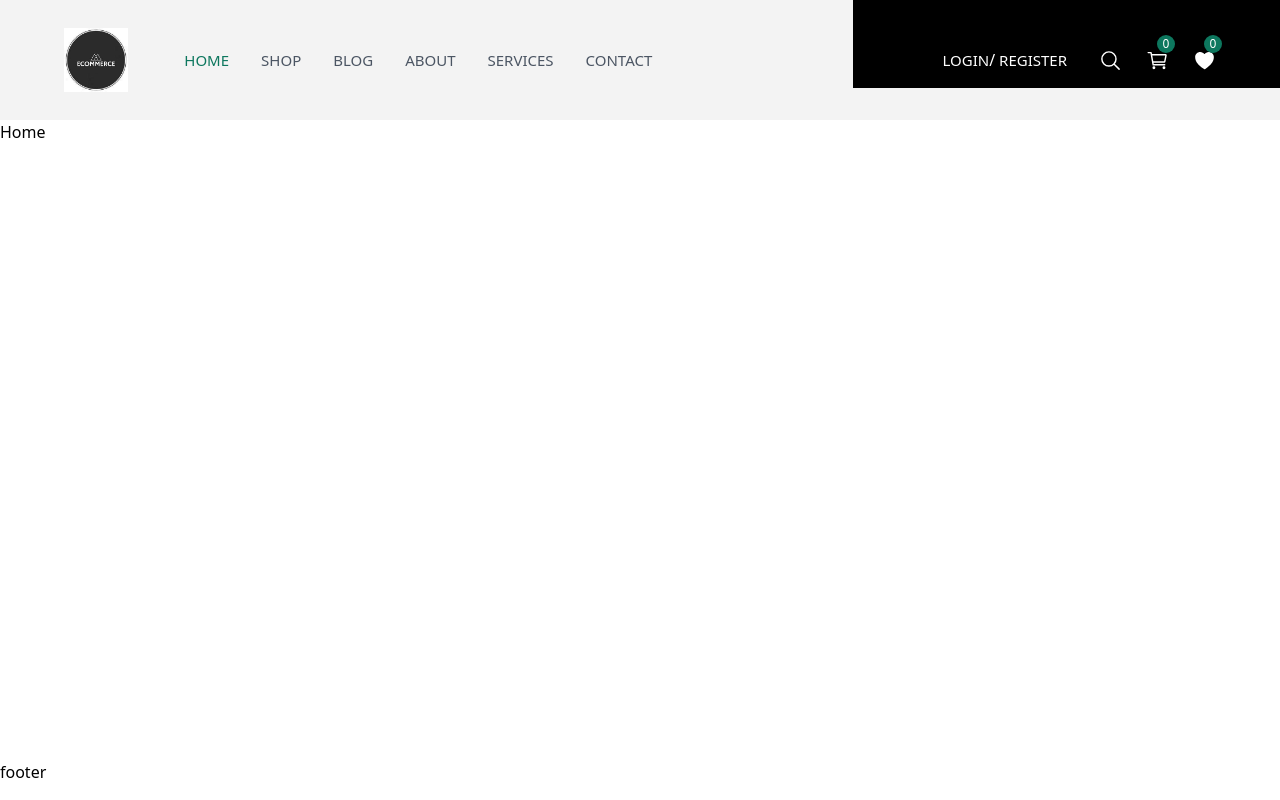
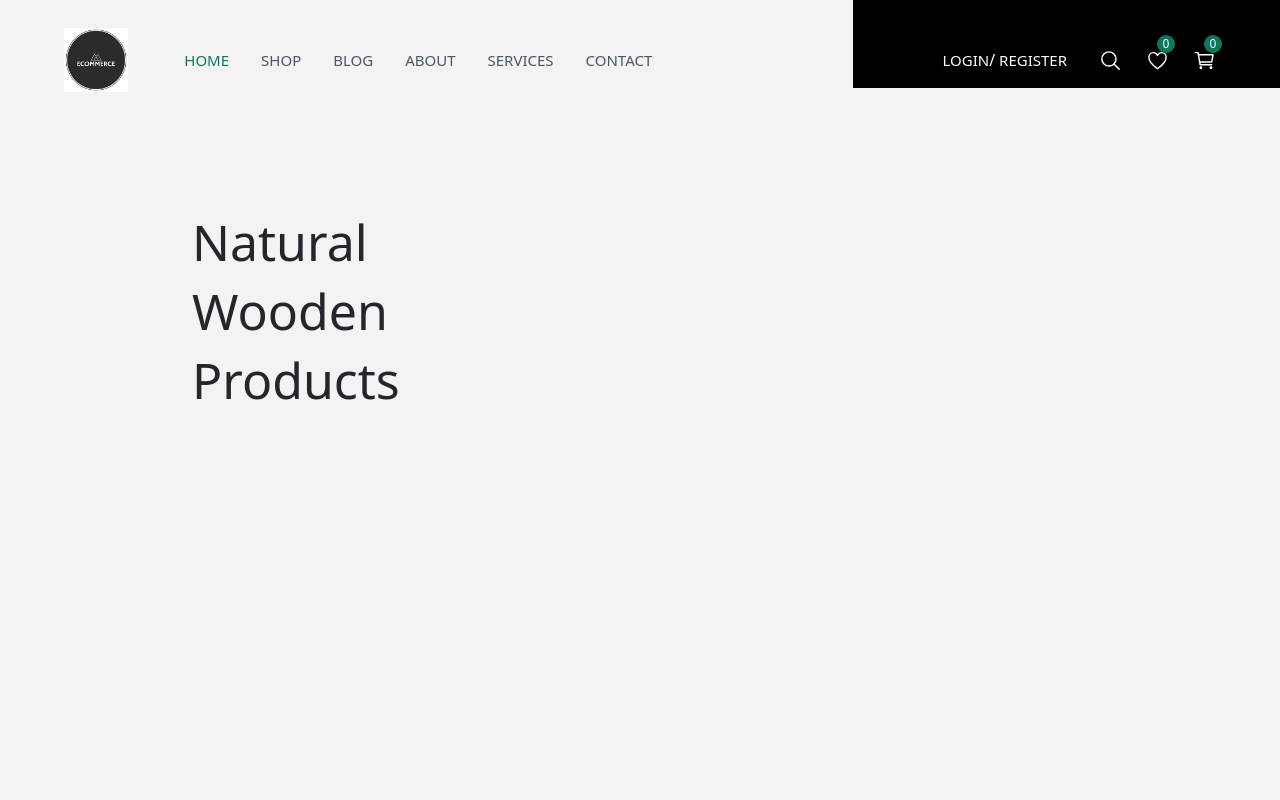
Before and after one commit to btruj/ecommerce, a React (Vite) app: page / in a window 1280 px wide. Shown: the top 800 px of the page. Built offline with nearby package versions, Linux system fonts and the light colour scheme.

Commit message:
finish navbar/started hero

```diff
--- a/src/components/common/CustomComponents.jsx
+++ b/src/components/common/CustomComponents.jsx
@@ -1,5 +1,24 @@
 import PropTypes from "prop-types";
 import { NavLink } from "react-router-dom";
+
+const Title = ({ level, children, className }) => {
+    const Heading = `h${level}`;
+    const classes = `font-medium ${
+      level === 1
+        ? "text-[80px] font-[600] text-primary"
+        : level === 2
+        ? "text-[40px] font-[700] text-primary"
+        : level === 3
+        ? "text-[28px] font-[700] text-primary"
+        : level === 4
+        ? "text-[24px] font-[600] text-primary"
+        : level === 5
+        ? "text-[22px] font-[600] text-primary"
+        : "text-[18px] font-[500] text-primary"
+    }`;
+
+    return <Heading className={`${className} ${classes}`}>{children}</Heading>;
+  };
 
 const CustomeNavLink = ({href, className, children}) => {
     const linkStyles =
@@ -32,7 +51,7 @@ const Badges = ({ children, color}) => {
     );
 };
 
-export {CustomeNavLink, CustomeLink, Badges };
+export {CustomeNavLink, CustomeLink, Badges, Title };
 
 CustomeNavLink.propTypes = {
     href: PropTypes.isRequired,
@@ -50,3 +69,9 @@ Badges.propTypes = {
   color: PropTypes.node.isRequired,
 
 };
+
+Title.propTypes = {
+    level: PropTypes.oneOf([1, 2, 3, 4, 5, 6]).isRequired,
+    children: PropTypes.node.isRequired,
+    className: PropTypes.node.isRequired,
+  };
--- a/src/components/common/Header.jsx
+++ b/src/components/common/Header.jsx
@@ -2,12 +2,16 @@ import { useEffect, useRef, useState } from "react"
 import LogoImg from "../../assets/common/logo.jpeg"
 import { menulists } from "../../assets/data/data"
 import { Badges, CustomeLink,CustomeNavLink } from "./CustomComponents"
-import { IoSearchOutline, IoCartOutline, IoHeart } from "react-icons/io5"
+import { IoSearchOutline, IoCartOutline, IoHeartOutline } from "react-icons/io5"
+import { AiOutlineClose, AiOutlineMenu } from "react-icons/ai"
+import { useLocation } from "react-router-dom";
 
 export const Header = () => {
 const [isOpen,setIsOpen] = useState(false);
 const [isScrolled,setIsScrolled] = useState(false);
+const location = useLocation();
 const menuRef = useRef(null);
+
 
 const toggleMenu = () => {
   setIsOpen(!isOpen)
@@ -54,9 +58,9 @@ const isHomePage = location.pathname === "/";
         ></div>
         )}
       <nav className="p-4 flex justify-between items-center relative">
-        <div className="flex items-center gap-14">
-         <div>
-           <img src={LogoImg} alt="LogoImg" className="h-16"/>
+        <div className="flex items-center gap-4 lg:gap-14">
+         <div className="h-10 lg:h-16 w-auto">
+           <img src={LogoImg} alt="LogoImg" className="h-full w-auto"/>
          </div>
          <div className="hidden lg:flex items-center justify-between gap-8">
           {menulists.map((list) => (
@@ -67,30 +71,37 @@ const isHomePage = location.pathname === "/";
         </div>
         </div>
         <div className="flex items-center gap-8 icons">
-          <div className="uppercase hidden lg:block relative z-20">
+          <div className="uppercase hidden lg:block text-inherit relative z-20">
             <CustomeLink className={`${
-              isScrolled || isHomePage ? "text-white" : "text-primary"
+              isScrolled || !isHomePage ? "text-primary" : "text-white"
               }`}
               >Login
                </CustomeLink>
             <span className={`${
-              isScrolled || isHomePage ? "text-white" : "text-primary"
+              isScrolled || !isHomePage ? "text-primary" : "text-white"
               }`}
               >
                 /
             </span>
             <CustomeLink className={`${
-              isScrolled || isHomePage ? "text-white" : "text-primary"
+              isScrolled || !isHomePage ? "text-primary" : "text-white"
               }`}
               > Register
               </CustomeLink>
           </div>
           <div className={`icon flex items-center justify-center gap-6 ${
-            isScrolled || isHomePage ? "text-white" : "text primary"
+            isScrolled || !isHomePage ? "text-primary" : "text-white"
           }`}
           >
             <IoSearchOutline size={23} />
 
+            <div className=" relative z-20">
+            <IoHeartOutline size={23} />
+
+            <div className="absolute -top-3.5 -right-1.5 ">
+              <Badges color="bg-primary-green">0</Badges>
+            </div>
+            </div>
             <div className=" relative z-20">
             <IoCartOutline size={23} />
 
@@ -98,15 +109,24 @@ const isHomePage = location.pathname === "/";
               <Badges color="bg-primary-green">0</Badges>
             </div>
             </div>
-            <div className=" relative z-20">
-            <IoHeart size={23} />
-
-            <div className="absolute -top-3.5 -right-1.5 ">
-              <Badges color="bg-primary-green">0</Badges>
-            </div>
-            </div>
+           <button onClick={toggleMenu}
+           className="lg:hidden w-10 h-10 flex justify-center items-center bg-black text-white focus:outline-none" >
+             {isOpen ? <AiOutlineClose size={24}/> : <AiOutlineMenu size={24}/>}
+           </button>
           </div>
         </div>
+
+        {/* Responsive Menu if below 768px */}
+           <div ref={menuRef} className={`lg:flex lg:items-center lg:w-auto w-full p-5 absolute right-0 top-full menu-container ${
+            isOpen ? "open" : "closed"
+            }`}>
+           {menulists.map((list) => (
+            <li key={list.id} className="uppercase list-none">
+              <CustomeNavLink href={list.path} className="text-white">{list.link}</CustomeNavLink>
+            </li>
+          ))}
+           </div>
+
         </nav>
     </header>
     </>
--- a/src/components/common/Layout.jsx
+++ b/src/components/common/Layout.jsx
@@ -5,7 +5,7 @@ export const Layout = ({children}) => {
   return (
     <div>
         <Header/>
-        <main style={{minHeight: "80vh"}}>{children}</main>
+        <main style={{minHeight: "180vh"}}>{children}</main>
         <h2>footer</h2>
     </div>
   )
--- /dev/null
+++ b/src/components/hero/Hero.jsx
@@ -0,0 +1,41 @@
+import { herolist } from "../../assets/data/data"
+import { Title } from "../common/CustomComponents"
+
+
+export const Hero = () => {
+  return (
+    <div>
+      <section className="h-[50vh] lg:h-[90vh] mt-20 bg-white-100 relative z-1" >
+         {herolist.map((item) => (
+          <HeroItem
+          key={item.id}
+          title={item.title}
+          description={item.description}
+          price={item.price}
+          color={item.color}
+          image={item.image}
+          />
+         ))}
+      </section>
+    </div>
+  )
+}
+
+
+export const HeroItem = ({title, description, price, color, image}) => {
+  return (
+    <>
+      <section className="content flex justify-between lg:px-16 h-[50vh] lg:h-[90vh] relative z-20" >
+        <div className="left w-1/2 p-8 lg:p-32 lg:py-59">
+          <Title
+          level={1}
+          className="leading-none font-medium md-text-3xl lg:text-[50px] lg:leading-snug"
+          >
+            {title}
+            </Title>
+        </div>
+      </section>
+    </>
+  )
+}
+export default Hero
--- a/src/index.css
+++ b/src/index.css
@@ -7,4 +7,43 @@
     background-color: #24262b;
     opacity: 0;
     transform: translateX(-100%);
+    transition: opacity 0.3s ease-out, transform 0.3s ease-out;
+    z-index: 100;
+    margin-top: 10px;
 }
+
+.menu-container.open {
+    opacity: 1;
+    transform: translateX(0);
+}
+
+.menu-container.closed {
+    opacity: 0;
+    transform: translateX(-100%);
+}
+
+.header {
+    position: fixed;
+    width: 100%;
+    top: 0;
+    z-index: 4;
+    transition: background-color 0.3s ease;
+}
+
+.header.scrolled {
+    background-color: #fff;
+    box-shadow: 0 2px 4px rgba(0, 0, 0, 0.1);
+    animation: fadeInDown 0.5s ease;
+    z-index: 100;
+}
+
+@keyframes fadeInDown {
+    from{
+        transform: translateY(-50px);
+        opacity: 0;
+    }
+    to {
+        transform: translateY(0);
+        opacity: 1;
+     }
+}
--- a/src/router/index.js
+++ b/src/router/index.js
@@ -1,2 +1,3 @@
 export { Layout } from "../components/common/Layout";
 export { Home } from "../screen/home/Home"
+export { Hero } from "../components/hero/Hero"
--- a/src/screen/home/Home.jsx
+++ b/src/screen/home/Home.jsx
@@ -1,5 +1,9 @@
+import Hero from "../../components/hero/Hero";
 
 
 export const Home = () => {
-  return <div>Home</div>;
-};
+  return (
+  <>
+  <Hero/>
+  </>
+)};
```
Also changed, not shown: 1 other file (tests, documents, lock files or other folders).
